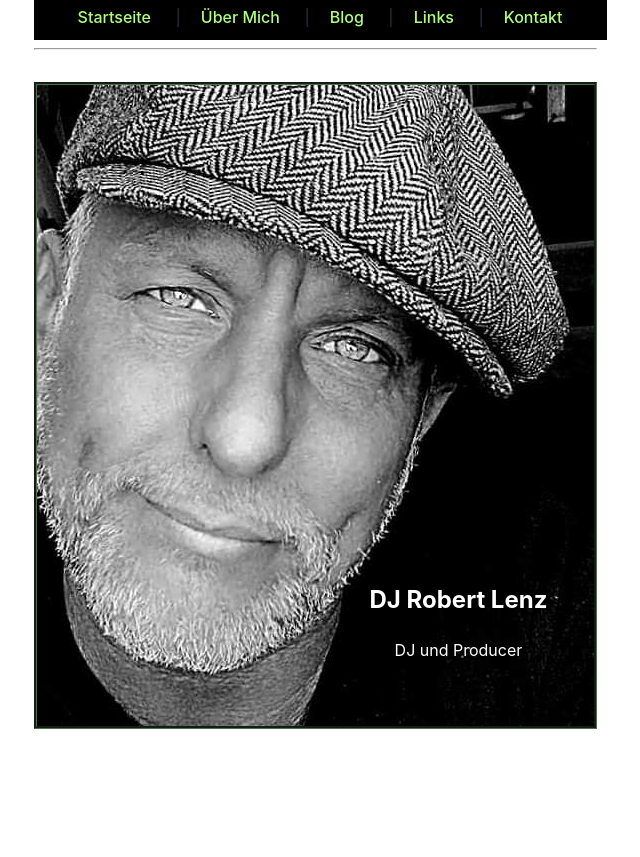
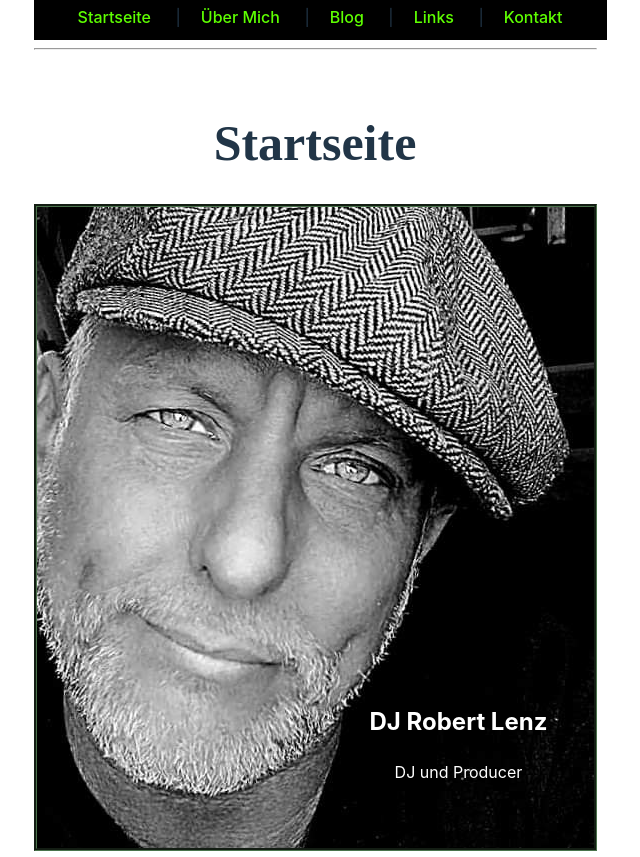
Before and after one commit to AGBDev/RobertWebsite, a Svelte app: page / in a window 1280 px wide. Shown: the whole page, without its empty margins (325-965 px from the left). Before the commit the page ends 800 px from the top, so only its background shows below. Built offline with nearby package versions, Linux system fonts and the light colour scheme.

Commit message:
updates: added title to home site. set titles to all pages use shared css class tweaked something at the navigation bar but idk in detail because i allready forgot

```diff
--- a/src/app.css
+++ b/src/app.css
@@ -44,14 +44,20 @@ nav {
 nav:hover {
 }
 
+.siteheader {
+  font-size: 50px;
+  font-family: 'Times New Roman', Times, serif;
+}
+
 nav a {
-  color: #adff7e;
+  color: #5eff00;
   text-decoration: none;
   margin: 0 20px;
 }
 
 nav a:hover {
   font-size: 25px;
+  text-decoration: wavy;
 }
 
 .gfg {
--- a/src/lib/pages/Home.svelte
+++ b/src/lib/pages/Home.svelte
@@ -1,3 +1,6 @@
+<h1 class="siteheader">Startseite</h1>
+
+
 <div class="gfg">
     <img src="robert.jpg" alt="" style="border-style: groove; border-color: #4a724b">
     <div class="text-container">
--- a/src/lib/pages/about/About.svelte
+++ b/src/lib/pages/about/About.svelte
@@ -1,5 +1,5 @@
-<div style="border-style: solid;">
-    <h1 style="font-size: 40px; font-family:'Times New Roman', Times, serif">Über mich</h1>
+<div>
+    <h1 class="siteheader">Über mich</h1>
     <h2 style="font-family: 'Times New Roman', Times, serif; font-size: 35px;">
         Hallo, meine Name ist Robert Lenz.
     </h2>
--- a/src/lib/pages/blog/Blog.svelte
+++ b/src/lib/pages/blog/Blog.svelte
@@ -27,7 +27,7 @@
 </script>
 
 <div>
-    <h1 style="font-family: 'Times New Roman'">Blog</h1>
+    <h1 class="siteheader">Blog</h1>
     {#if entries.length === 0}
         <h2 style="font-family: 'Times New Roman', Times, serif">Zurzeit gibt es keine Einträge.</h2>
     {/if}
--- a/src/lib/pages/contact/Contact.svelte
+++ b/src/lib/pages/contact/Contact.svelte
@@ -1,4 +1,4 @@
-<h1>Kontakt</h1>
+<h1 class="siteheader">Kontakt</h1>
 <h2>Bei Fragen zu Veranstaltungen, Buchungen oder allgemeine Fragen.</h2>
 <a href="mailto: robertlennartz1@gmail.com" class="cool_button" style="">
     EMail Senden
--- a/src/lib/pages/links/Links.svelte
+++ b/src/lib/pages/links/Links.svelte
@@ -1,5 +1,6 @@
 <div>
 
+    <h1 class="siteheader">Links</h1>
     <h2 style="font-family: 'Times New Roman'">DJ Robert Lenz ist auch auf den folgenden Platformen zu finden</h2>
 
     <hr>
```
